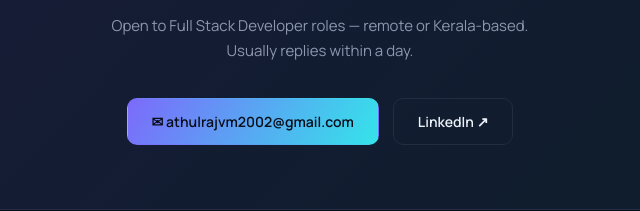
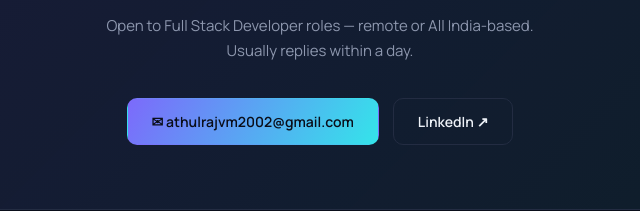
Before and after one commit to athulrajvm/athulrajvm.github.io, a plain HTML site: page index.html in a window 1280 px wide. Shown: the part 4511-4722 px from the top of the page, 320-960 px from the left. Drawn offline with Linux system fonts and the light colour scheme.

Commit message:
Update index.html

```diff
--- a/index.html
+++ b/index.html
@@ -514,7 +514,7 @@
     <div class="wrap">
       <div class="contact-card reveal">
         <h2>Let's build something<br>that has to be correct.</h2>
-        <p>Open to Full Stack Developer roles — remote or Kerala-based. Usually replies within a day.</p>
+        <p>Open to Full Stack Developer roles — remote or All India-based. Usually replies within a day.</p>
         <div class="contact-ctas">
           <a href="mailto:athulrajvm2002@gmail.com" class="btn btn-primary">✉ athulrajvm2002@gmail.com</a>
           <a href="https://www.linkedin.com/in/athul-raj-vm" target="_blank" rel="noopener" class="btn btn-ghost">LinkedIn ↗</a>
```
